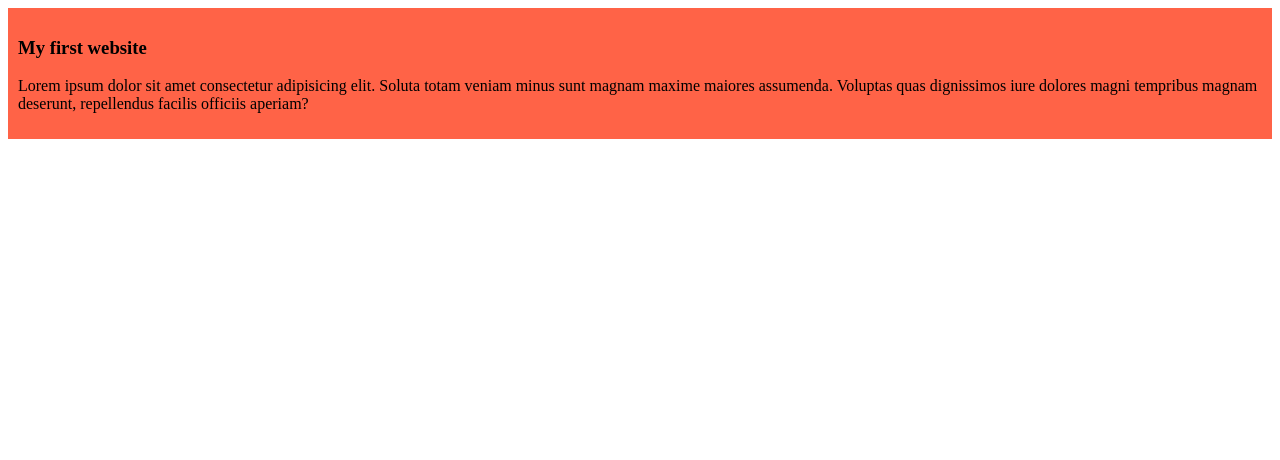
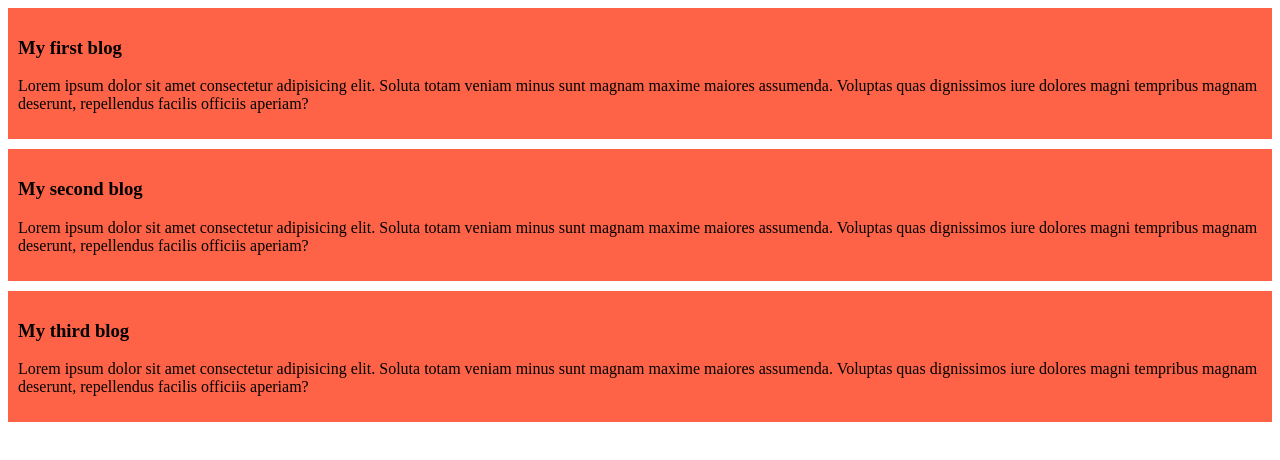
Before and after one commit to SHAHED-BIN/my-simple-website, a plain HTML site: page index.html in a window 1280 px wide. Drawn offline with Linux system fonts and the light colour scheme.

Commit message:
added the third blog

```diff
--- a/index.html
+++ b/index.html
@@ -8,7 +8,19 @@
 </head>
 <body>
     <div>
-        <h3>My first website</h3>
+        <h3>My first blog</h3>
+        <p>Lorem ipsum dolor sit amet consectetur adipisicing elit. Soluta totam
+             veniam minus sunt magnam maxime maiores assumenda. Voluptas quas
+              dignissimos iure dolores magni tempribus magnam deserunt, repellendus facilis officiis aperiam?</p>
+    </div>
+    <div>
+        <h3>My second blog</h3>
+        <p>Lorem ipsum dolor sit amet consectetur adipisicing elit. Soluta totam
+             veniam minus sunt magnam maxime maiores assumenda. Voluptas quas
+              dignissimos iure dolores magni tempribus magnam deserunt, repellendus facilis officiis aperiam?</p>
+    </div>
+    <div>
+        <h3>My third blog</h3>
         <p>Lorem ipsum dolor sit amet consectetur adipisicing elit. Soluta totam
              veniam minus sunt magnam maxime maiores assumenda. Voluptas quas
               dignissimos iure dolores magni tempribus magnam deserunt, repellendus facilis officiis aperiam?</p>
--- a/styles/blog.css
+++ b/styles/blog.css
@@ -1,4 +1,5 @@
 div{
     background-color: tomato;
     padding: 10px;
+    margin-bottom: 10px;
 }
```
